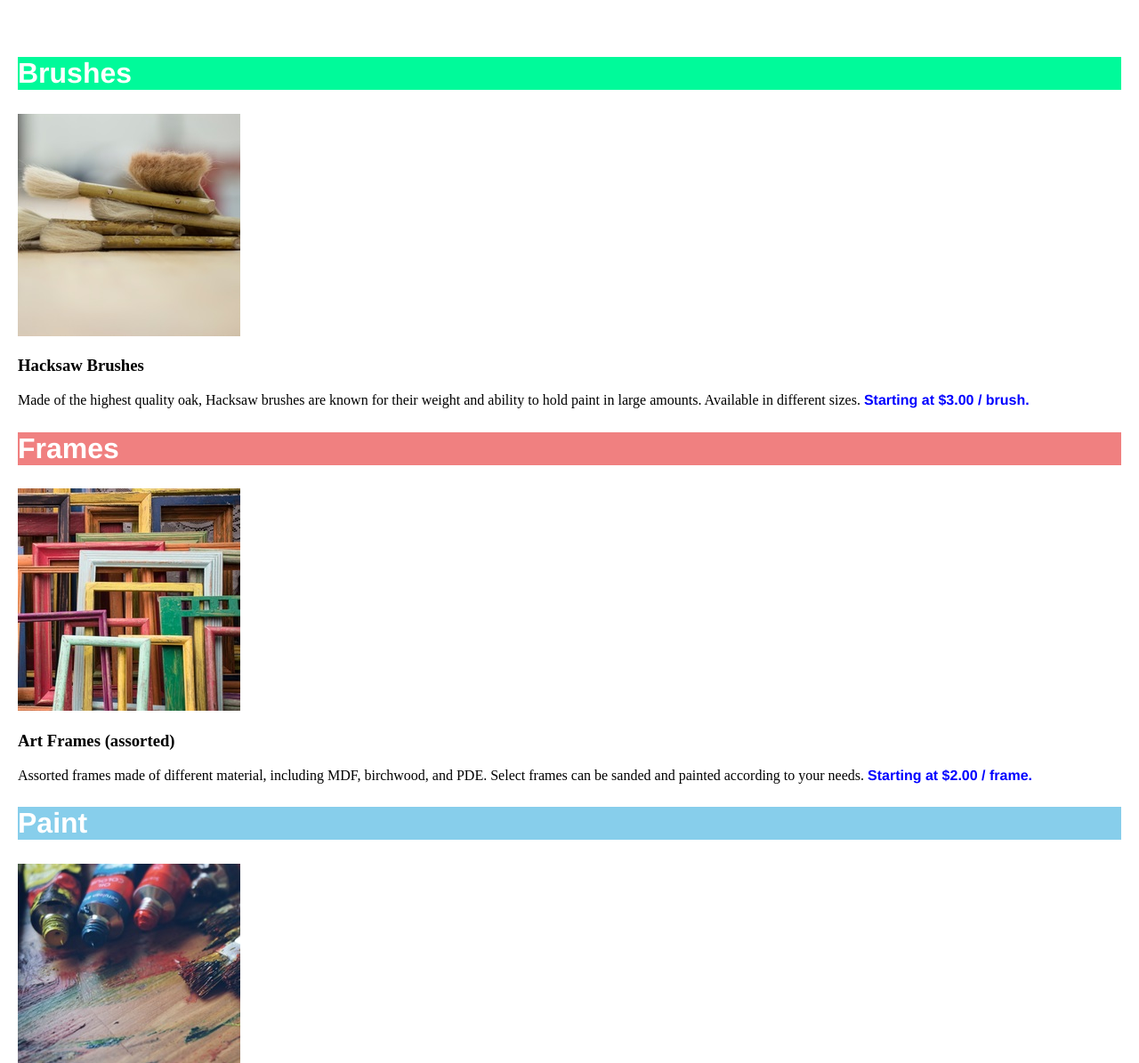
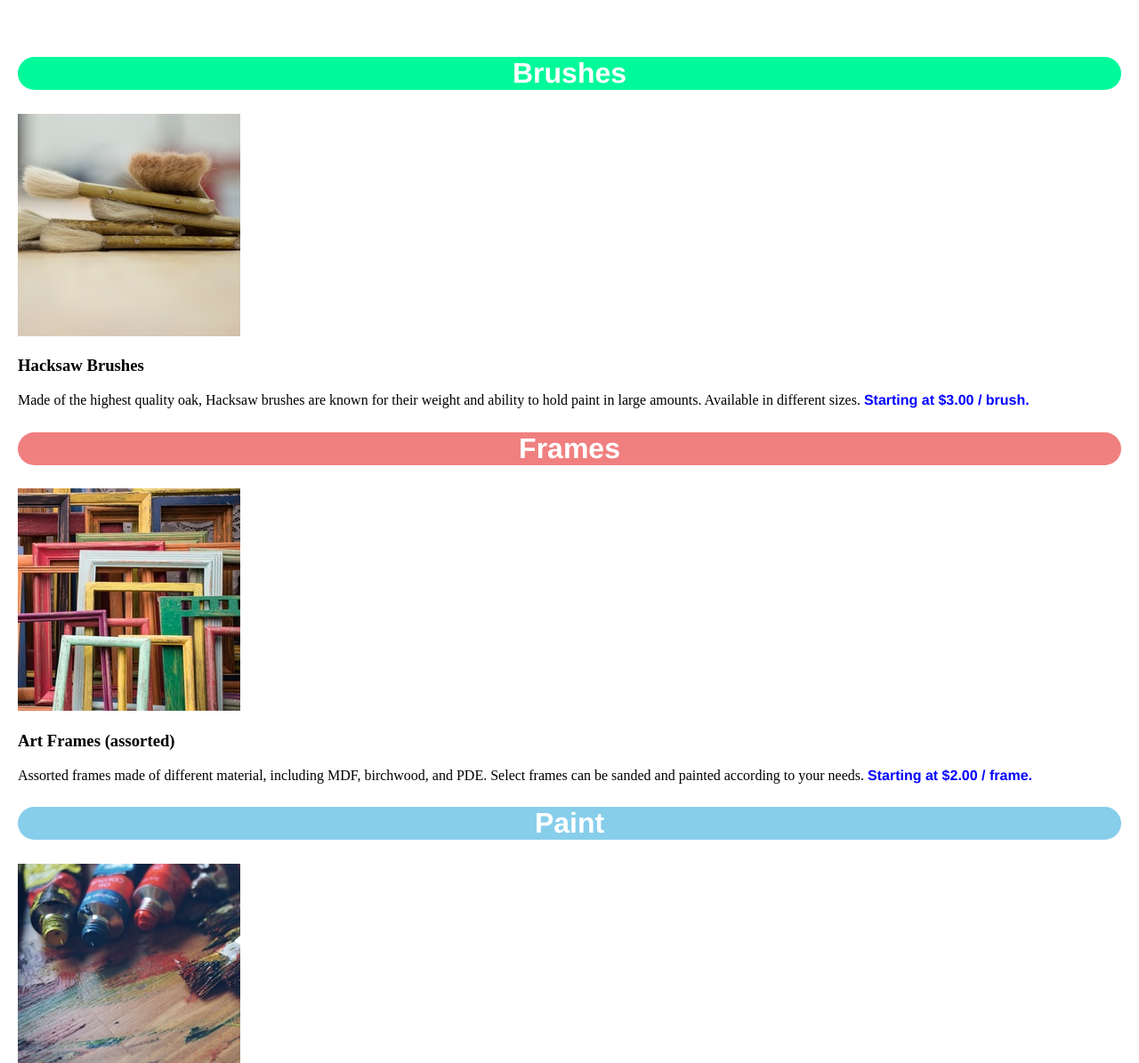
Before and after one commit to OlenaYurash/Dasmoto-s-Arts-Crafts, a plain HTML site: page index.html in a window 1280 px wide. Shown: the part 185-1380 px from the top of the page at 89% size. Drawn offline with Linux system fonts and the light colour scheme.

Commit message:
Update index.css

```diff
--- a/index.css
+++ b/index.css
@@ -20,18 +20,22 @@ background-image: url(pattern.jpeg) ;
     font-size: 32px;
     font-weight: bold;
     color: white;
+    text-align: center;
  }
 
  #brushes {
     background-color: mediumspringgreen;
+    border-radius: 50px;
  }
 
  #frames {
     background-color: lightcoral;
+    border-radius: 50px;
  }
 
  #paint {
     background-color: skyblue;
+    border-radius: 50px;
  }
 
  .price {
```
